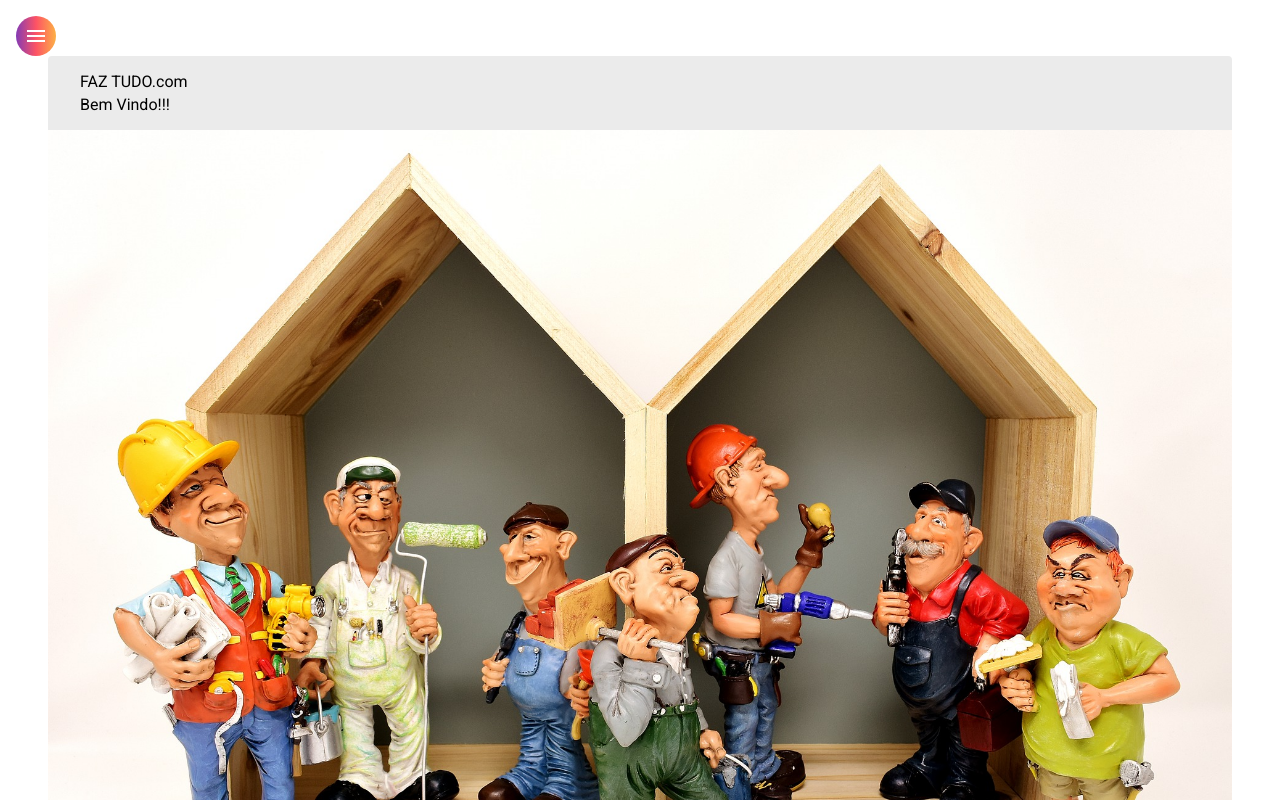
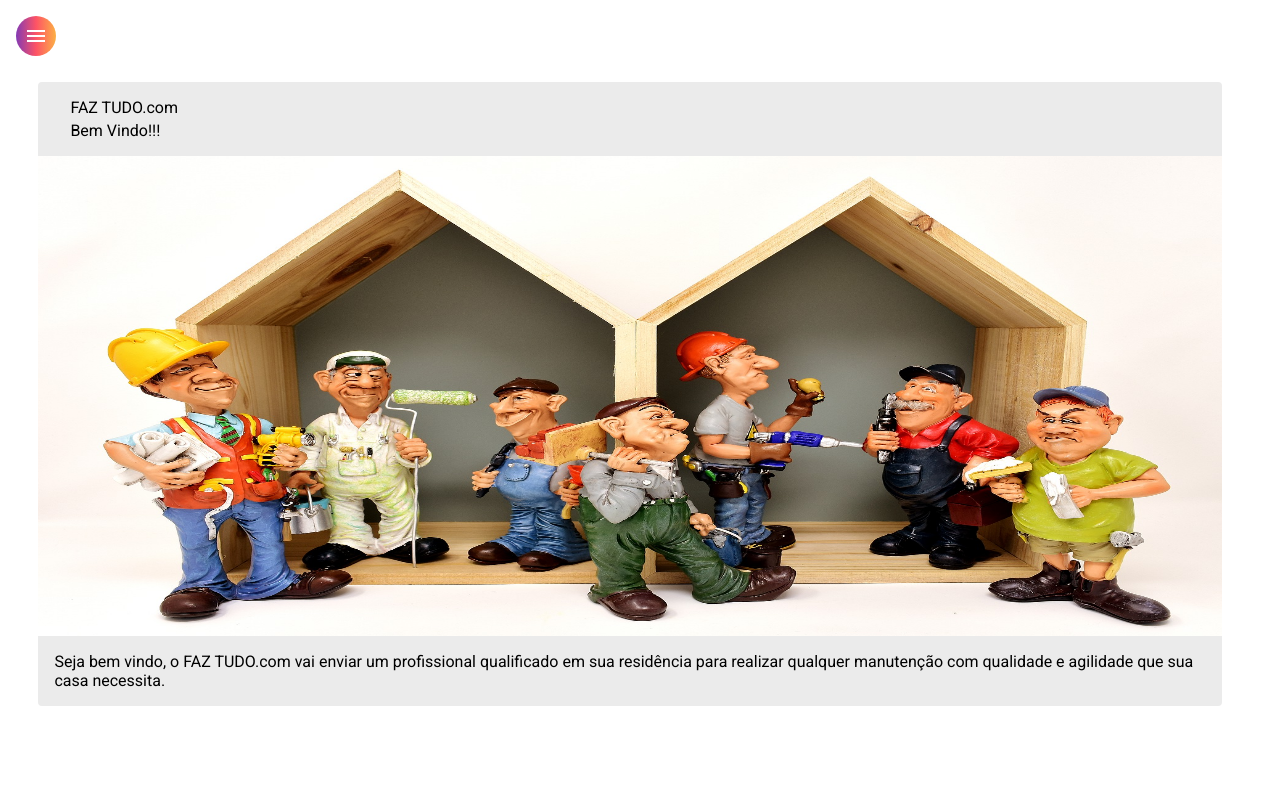
Before and after one commit to AdrianaAmaral/ProjetoFinalFrontEnd, an Angular app: page /home in a window 1280 px wide. Built offline with nearby package versions, Linux system fonts and the light colour scheme.

Commit message:
componente header criado

```diff
--- a/src/app/app.module.ts
+++ b/src/app/app.module.ts
@@ -25,12 +25,14 @@ import { MatCardModule } from '@angular/material/card';
 
 import { NavComponent } from './components/nav/nav.component';
 import { HomeComponent } from './components/home/home.component';
+import { HeaderComponent } from './components/header/header.component';
 
 @NgModule({
   declarations: [
     AppComponent,
     NavComponent,
-    HomeComponent
+    HomeComponent,
+    HeaderComponent
   ],
   imports: [
     BrowserModule,
--- /dev/null
+++ b/src/app/components/header/header.component.html
@@ -0,0 +1 @@
+<p>header works!</p>
--- /dev/null
+++ b/src/app/components/header/header.component.ts
@@ -0,0 +1,15 @@
+import { Component, OnInit } from '@angular/core';
+
+@Component({
+  selector: 'app-header',
+  templateUrl: './header.component.html',
+  styleUrls: ['./header.component.css']
+})
+export class HeaderComponent implements OnInit {
+
+  constructor() { }
+
+  ngOnInit(): void {
+  }
+
+}
--- a/src/app/components/home/home.component.css
+++ b/src/app/components/home/home.component.css
@@ -1,5 +1,10 @@
 .card {
     width: 90%;
-    margin: auto;
+    margin: 2% 1% 1% 3%;
     background-color: rgb(235, 235, 235);
 }
+
+img {
+    height: 30rem;
+
+}
--- a/src/app/components/home/home.component.html
+++ b/src/app/components/home/home.component.html
@@ -3,10 +3,10 @@
       <mat-card-title>FAZ TUDO.com</mat-card-title>
       <mat-card-subtitle>Bem Vindo!!!</mat-card-subtitle>
     </mat-card-header>
-    <img mat-card-image src="assets/img/faztudo2.jpg" alt="Photo of a Shiba Inu">
+    <img mat-card-image src="assets/img/faztudo2.jpg" alt="Foto de Faz Tudo">
     <mat-card-content>
       <p>
-        Seja bem vindo, o FAZ TUDO.com vai relizar qualquer serviço em sua residência com extrema qualidade e agilidade.
+        Seja bem vindo, o FAZ TUDO.com vai enviar um profissional qualificado em sua residência para realizar qualquer manutenção com qualidade e agilidade que sua casa necessita.
       </p>
     </mat-card-content>
   </mat-card>
--- a/src/app/components/nav/nav.component.html
+++ b/src/app/components/nav/nav.component.html
@@ -2,7 +2,7 @@
     <mat-drawer #drawer class="sidenav" mode="side">
      <img src="assets/img/faztudo.jpg">
         <mat-nav-list class="nav-lista">
-         <a mat-list-item routerLink="/">
+         <a mat-list-item routerLink="home">
              <i class="material-icons">home</i>
              Home
          </a>
```
Also changed, not shown: src/app/components/header/header.component.css (added).
